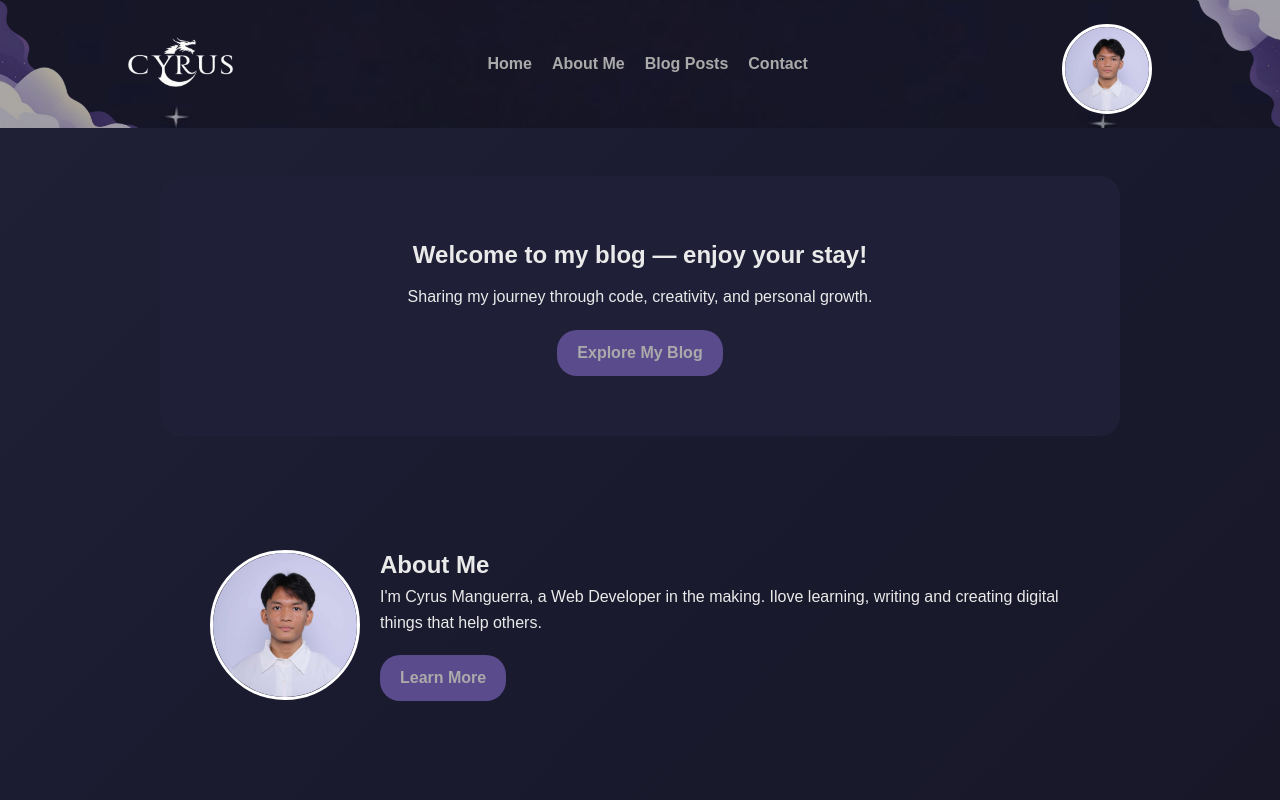
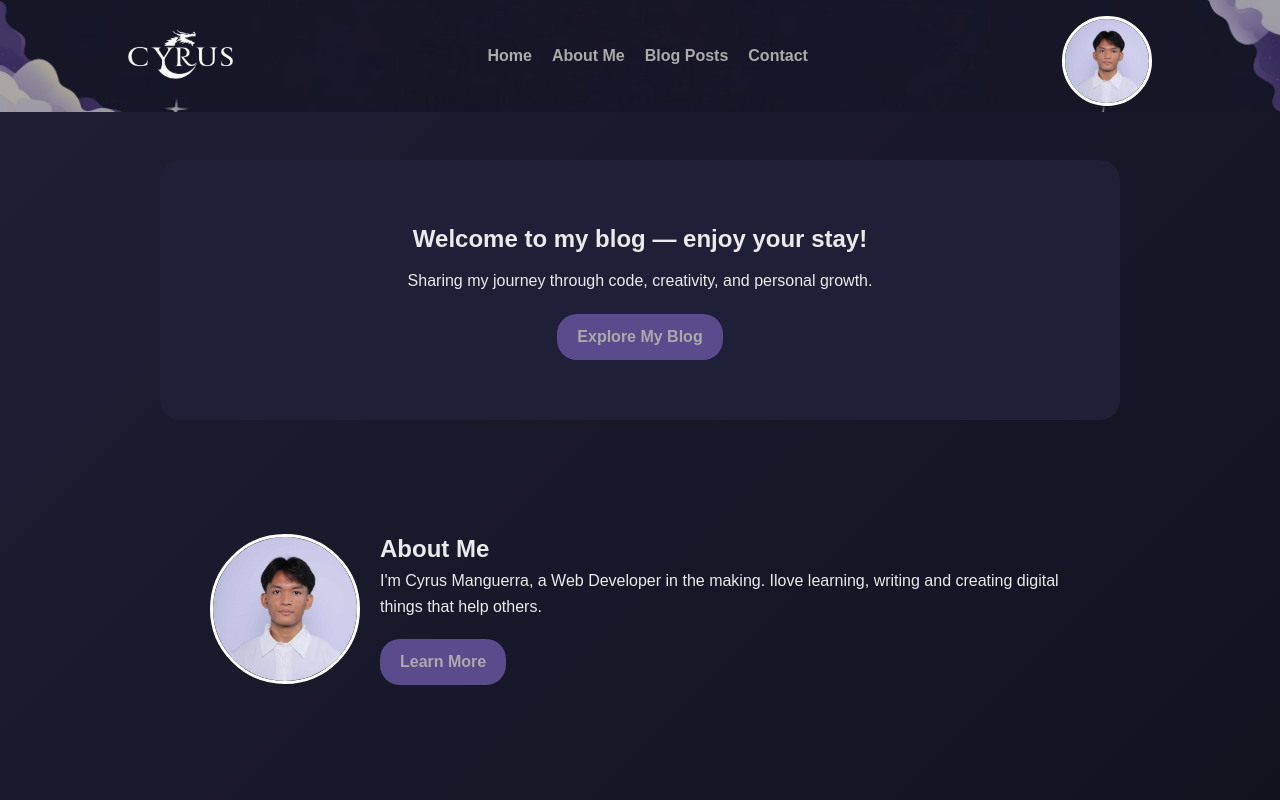
Before and after one commit to cyrushie/school-blog-project, a plain HTML site: page index.html in a window 1280 px wide. Shown: the top 800 px of the page. Drawn offline with Linux system fonts and the light colour scheme.

Commit message:
minor adjustments

```diff
--- a/css/styles.css
+++ b/css/styles.css
@@ -21,8 +21,10 @@ body {
   font-family: Arial, Helvetica, sans-serif;
   line-height: 1.6;
   color: #333;
+
   background: linear-gradient(135deg, #1f1f37, #12121f);
   color: var(--color-text);
+  background-attachment: fixed;
   min-height: 100vh;
 }
 
@@ -35,10 +37,14 @@ header {
   text-align: center;
   display: flex;
   align-items: center;
-  height: 8rem;
+  height: 7rem;
   justify-content: center;
   position: relative;
   z-index: 1;
+
+  position: sticky;
+  top: 0;
+  z-index: 1000;
 }
 
 .nav-container {
```
